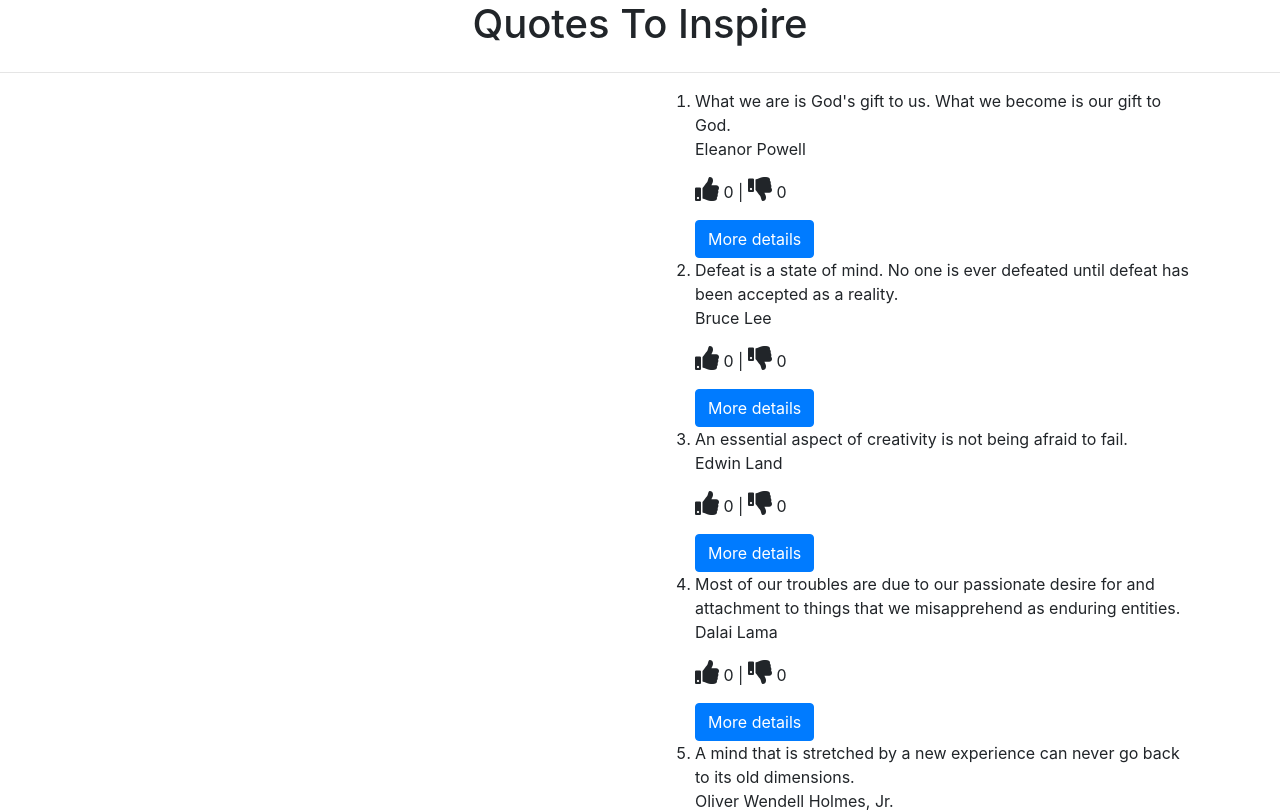
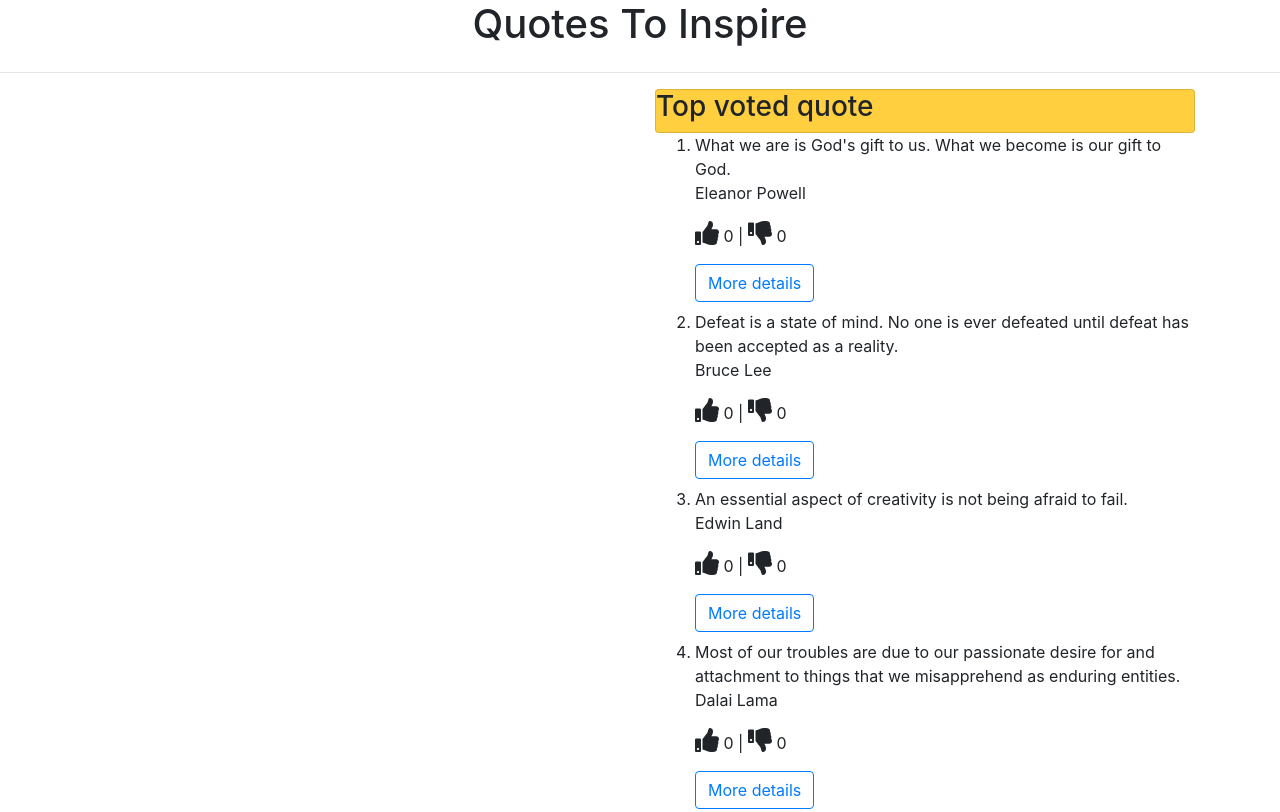
Before and after one commit to PeterKingori/Quotes-To-Inspire, an Angular app: page / in a window 1280 px wide. Shown: the top 812 px of the page. Built offline with nearby package versions, Linux system fonts and the light colour scheme.

Commit message:
Create the highlight directive to highlight the top voted quote and define the logic in highlight.directive.ts. The directive is then used in quote.component.html

```diff
--- a/src/app/app.module.ts
+++ b/src/app/app.module.ts
@@ -6,13 +6,15 @@ import { AppComponent } from './app.component';
 import { QuoteComponent } from './quote/quote.component';
 import { QuoteDetailsComponent } from './quote-details/quote-details.component';
 import { CountDaysPipe } from './count-days.pipe';
+import { HighlightDirective } from './highlight.directive';
 
 @NgModule({
   declarations: [
     AppComponent,
     QuoteComponent,
     QuoteDetailsComponent,
-    CountDaysPipe
+    CountDaysPipe,
+    HighlightDirective
   ],
   imports: [
     BrowserModule,
--- /dev/null
+++ b/src/app/highlight.directive.ts
@@ -0,0 +1,12 @@
+import { Directive, ElementRef } from '@angular/core';
+
+@Directive({
+  selector: '[appHighlight]'
+})
+export class HighlightDirective {
+
+  constructor(private elem:ElementRef) {
+    this.elem.nativeElement.style.backgroundColor = '#FFCF40';
+  }
+
+}
--- a/src/app/quote/quote.component.html
+++ b/src/app/quote/quote.component.html
@@ -1,24 +1,26 @@
-
-
-
 <div class="container">
   <div class="row">
     <div class="col-md-6">
 
     </div>
     <div class="col-md-6">
+      <div class="card" id="topvoted" appHighlight>
+        <h3>Top voted quote</h3>
+      </div>
+      <div>
         <ol>
           <div *ngFor='let quote of quotes; let i = index'>
             <li>{{quote.text}}<p>{{quote.author}}</p>
-            <p> <i class="fas fa-thumbs-up" id="upvote" (click)="upvoteCount(i)"></i> {{quote.upvotes}} | <i class="fas fa-thumbs-down" id="downvote" (click)="downvoteCount(i)"></i>
+              <p> <i class="fas fa-thumbs-up" id="upvote" (click)="upvoteCount(i)"></i> {{quote.upvotes}} | <i
+                  class="fas fa-thumbs-down" id="downvote" (click)="downvoteCount(i)"></i>
                 {{quote.downvotes}}</p>
-            <button (click)='toggleDetails(i)' class="btn btn-primary">More details</button>
+              <button (click)='toggleDetails(i)' class="btn btn-outline-primary mb-2">More details</button>
               <app-quote-details *ngIf='quote.showSubmittedOn' [quote]='quote' (isDelete)='quoteDelete($event, i)'>
               </app-quote-details>
             </li>
-
           </div>
         </ol>
       </div>
     </div>
   </div>
+</div>
--- a/src/app/quote/quote.component.ts
+++ b/src/app/quote/quote.component.ts
@@ -37,6 +37,12 @@ export class QuoteComponent implements OnInit {
     this.quotes[index].downvotes ++;
   }
 
+  get quotesOrder() {
+    return this.quotes.sort(function (a,b) {
+      return <any>b.upvotes - <any>a.downvotes;
+    });
+  }
+
   constructor() { }
 
   ngOnInit() {
```
Also changed, not shown: 1 other file (tests, documents, lock files or other folders). Lines whose indentation alone changed are shown as unchanged.
